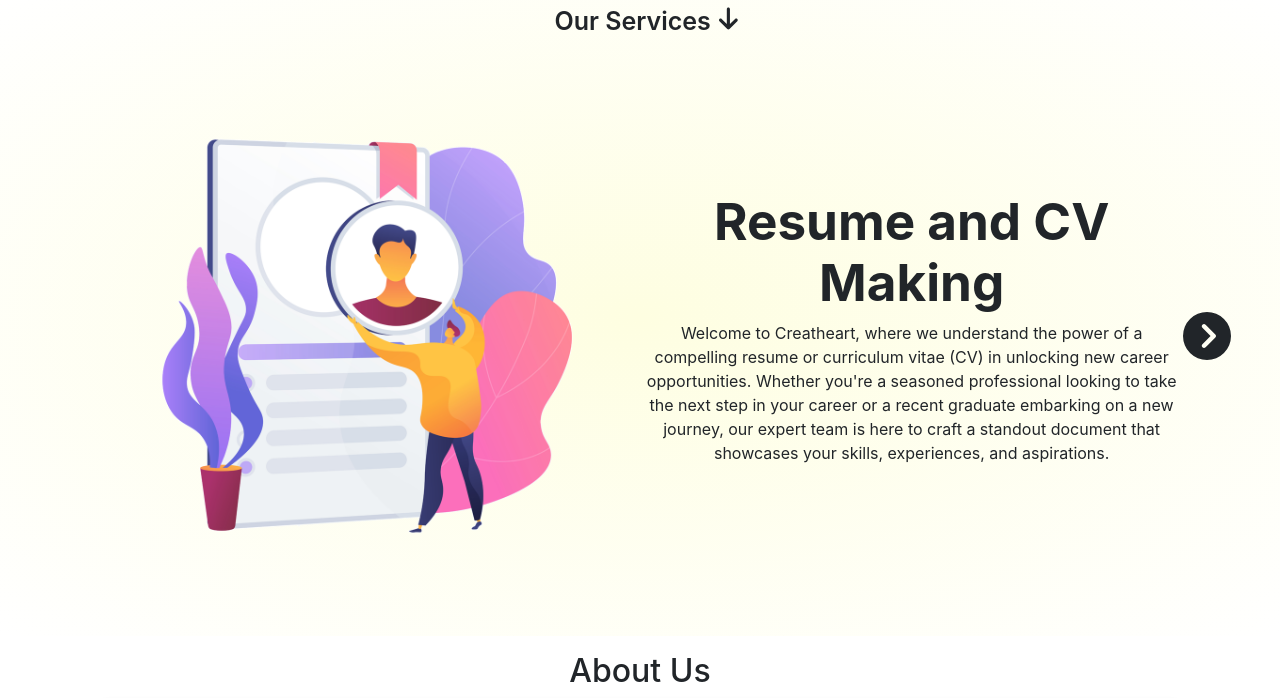
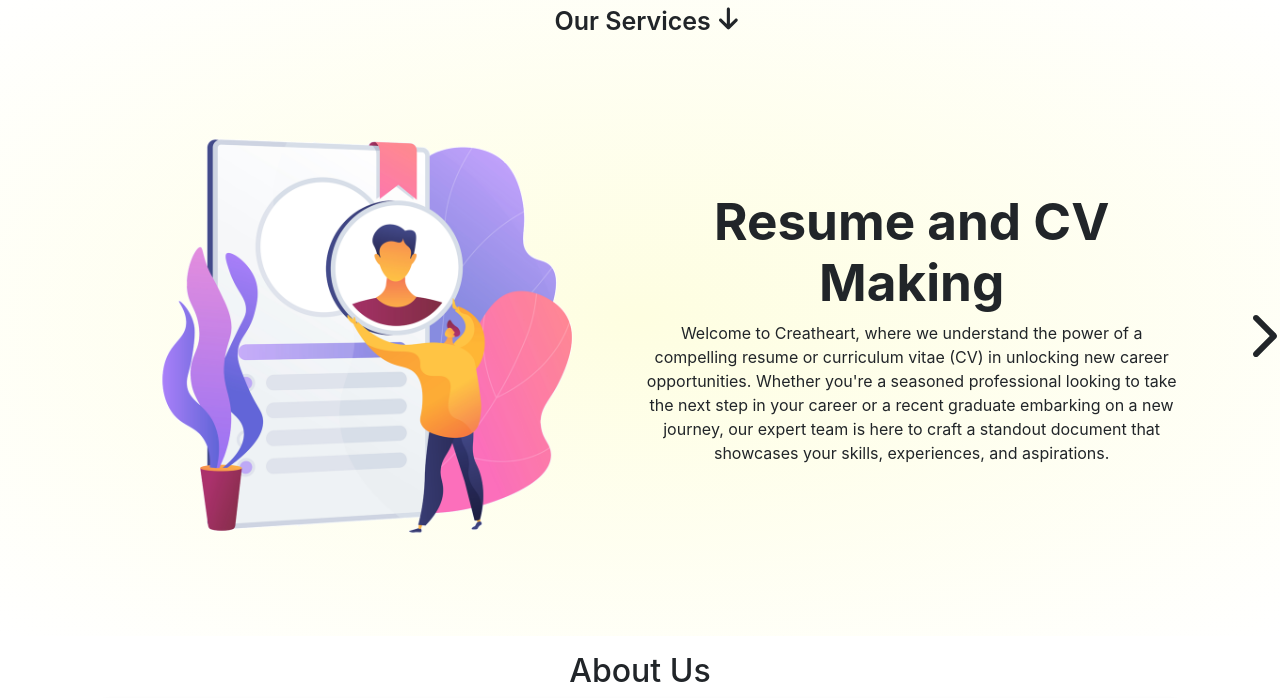
Before and after one commit to jerinbinoy/CreaTHEart-Web-App, a React (Create React App) app in the folder creatheart-app/: page / in a window 1280 px wide. Shown: the part 672-1370 px from the top of the page. Built offline with nearby package versions, Linux system fonts and the light colour scheme.

Commit message:
Services section right arrow bug fixed

```diff
--- a/creatheart-app/public/index.css
+++ b/creatheart-app/public/index.css
@@ -3,8 +3,12 @@
     padding: 0;
     font-family: "SF Pro Text", "SF Pro Icons", "Helvetica Neue", Helvetica, Arial, sans-serif;
   }
+  body{
+    overflow-x: hidden;
+  }
   body::-webkit-scrollbar{
     display: none;
+
   }
 .containerFirst{
     background: radial-gradient(#3e3d3d ,#000000 );
--- a/creatheart-app/src/Components/Services.jsx
+++ b/creatheart-app/src/Components/Services.jsx
@@ -1,9 +1,9 @@
 import React from 'react';
-import { useState } from 'react';
+import { useState,useEffect } from 'react';
 import './Services.css';
 import {Row,Col} from 'react-bootstrap';
 import { FontAwesomeIcon } from '@fortawesome/react-fontawesome'
-import { faArrowDown,faCircleChevronRight,faCircleChevronLeft} from '@fortawesome/free-solid-svg-icons'
+import { faArrowDown,faChevronRight,faChevronLeft} from '@fortawesome/free-solid-svg-icons'
 import ResumeImg from '../Assets/Resume vector image.png'
 import linkedIN from '../Assets/Add User-rafiki.svg';
 import PosterDesign from '../Assets/poster-designing.svg';
@@ -76,17 +76,14 @@ function Services() {
   }
  ];
 
-  const [arrowLeft,setArrowLeft] = useState(false);
-  const [service,setService] = useState(false);
+
   let [count,setCount] = useState(0);
 
-  const rightArrow = document.getElementById("nextArrowRight");
 
 
 
   function handleClick(arrow){
-        setService(true);
-        setArrowLeft(true);
+
         const leftArrow = document.getElementById("previousArrowLeft");
         const serviceImage = document.getElementById("serviceImg");
         const serviceTitle = document.getElementById("serviceTitle");
@@ -118,6 +115,8 @@ function scrollFunction() {
   if (document.body.scrollTop > 150 || document.documentElement.scrollTop > 150) {
     document.getElementById("arrowIcon").style.opacity = "0";
     document.getElementById("servicesText").style.opacity = "0";
+
+
     //document.getElementById("servicesText").style.float = "left ";
 
   } else {
@@ -126,6 +125,7 @@ function scrollFunction() {
     //document.getElementById("servicesText").style.animation = "none";
   }
 }
+
   return (
     <div className='serviceRow'>
       <Row className='text-center pt-2 ' >
@@ -134,7 +134,7 @@ function scrollFunction() {
 
       <Row className='d-flex align-items-center servicesRow'>
           <Col xs="1" className='text-end ps-3 pe-0' >
-          <FontAwesomeIcon icon={faCircleChevronLeft} size='3x' className='previousArrowLeft' id='previousArrowLeft' onClick={()=>handleClick('leftArrow')}/>
+          <FontAwesomeIcon icon={faChevronLeft} size='3x' className='previousArrowLeft' id='previousArrowLeft' onClick={()=>handleClick('leftArrow')}/>
           </Col>
         <Col xs="10" className=' p-0 d-md-flex justify-content-md-end align-items-center h-100'>
            <Col xs="12" md="6" className='text-center'>
@@ -147,8 +147,8 @@ function scrollFunction() {
           </Col>
         </Col>
 
-          <Col xs="1" className='text-start p-0 '>
-             <FontAwesomeIcon icon={faCircleChevronRight} size='3x' className='nextArrowRight' id='nextArrowRight' onClick={()=>handleClick('rightArrow')}/>
+          <Col xs="1" className='text-center ps-0 pe-3 pe-md-0 ps-lg-5'>
+             <FontAwesomeIcon icon={faChevronRight} size='3x' className='nextArrowRight' id='nextArrowRight' onClick={()=>handleClick('rightArrow')}/>
           </Col>
 
 
```
